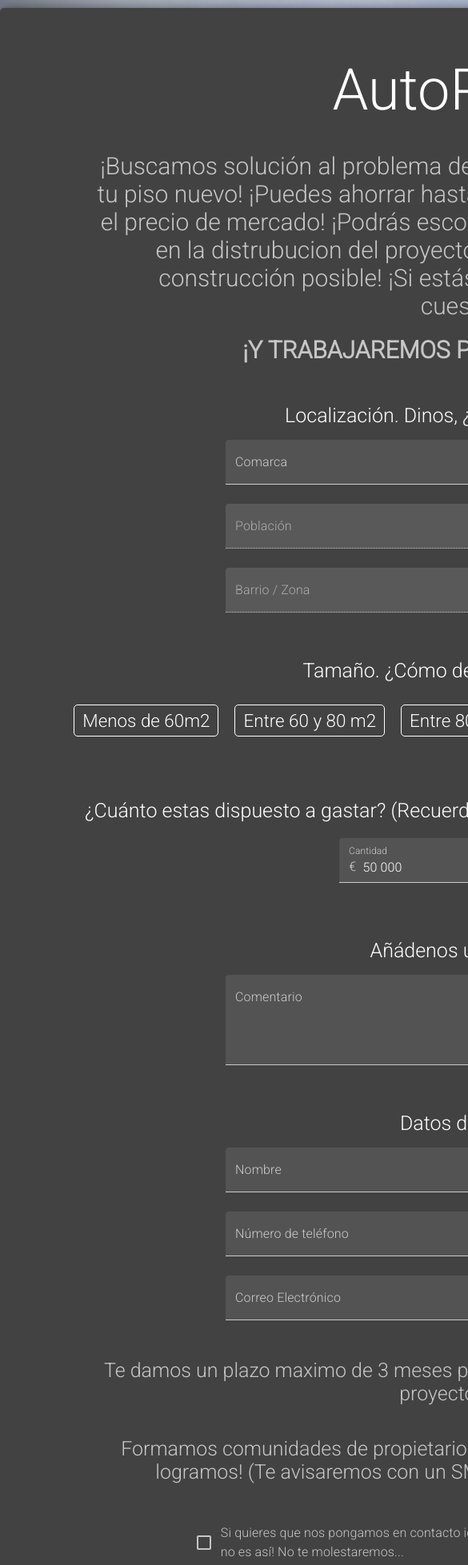
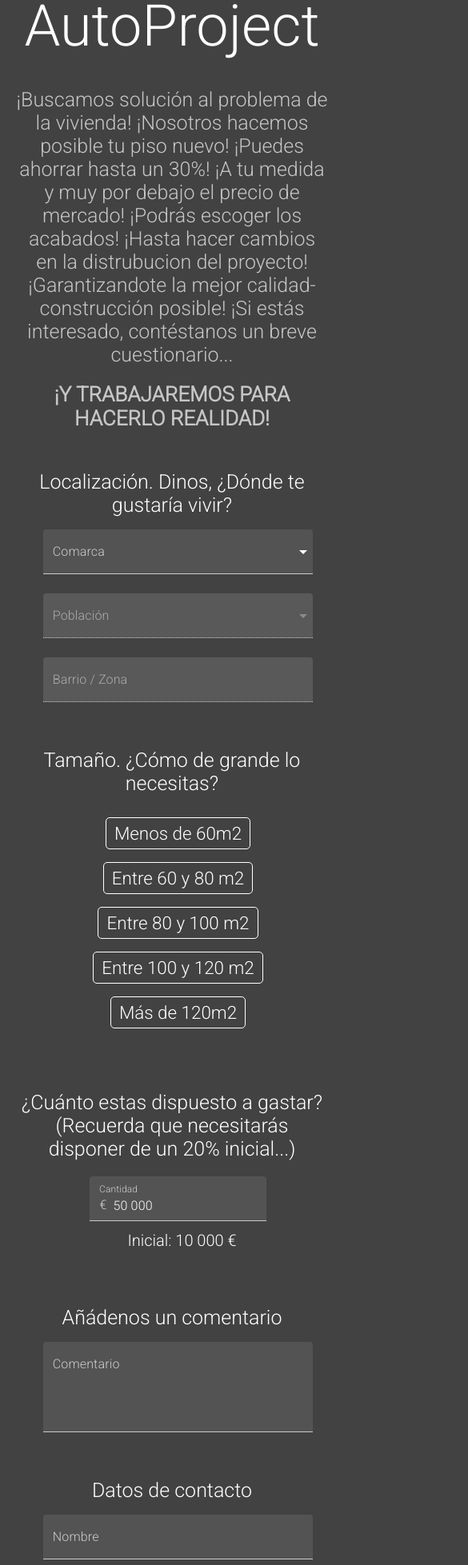
Before and after one commit to Xavierperals/autoproject, a React (Create React App) app: page / in a window 390 px wide. Shown: the part 40-1997 px from the top of the page at 80% size, 585 px wide, since content can reach past the window. Built offline with nearby package versions, Linux system fonts and the light colour scheme; no server answers.

Commit message:
responsive

```diff
--- a/src/App.scss
+++ b/src/App.scss
@@ -1,13 +1,35 @@
 .app {
+
+  @media (max-width: 700px) {
+    padding-left: 0;
+    padding-right: 0;
+  }
 
   .app-form-wrapper {
     background-color: #424242;
     padding: 50px;
     border-radius: 5px;
-    width: 1100px;
+    max-width: 1100px;
+    width: 100%;
     margin: 50px auto;
     -webkit-box-shadow: 6px 6px 16px 3px rgba(0,0,0,0.75);
     -moz-box-shadow: 6px 6px 16px 3px rgba(0,0,0,0.75);
     box-shadow: 6px 6px 16px 3px rgba(0,0,0,0.75);
+
+    transition: all 1s;
+
+    @media (max-width: 1300px) {
+      width: 80%;
+      max-width: none;
+      margin: 20px auto;
+
+      padding: 35px;
+    }
+
+    @media (max-width: 700px) {
+      width: 100%;
+      margin: 0;
+      padding: 20px;
+    }
   }
 }
--- a/src/components/autoproject-form/AutoProjectForm.scss
+++ b/src/components/autoproject-form/AutoProjectForm.scss
@@ -15,6 +15,10 @@
     margin-right: auto;
     margin-left: auto;
 
+    @media (max-width: 1300px) {
+      width: 90%;
+    }
+
     .input {
       color: white;
     }
--- a/src/components/description/Description.scss
+++ b/src/components/description/Description.scss
@@ -1,7 +1,6 @@
 
 .description {
   margin-top: 35px;
-  padding-left: 35px;
 
   color: rgba(255, 255, 255, 0.7);
 
@@ -13,6 +12,17 @@
     padding-left: 30px;
     padding-right: 30px;
     font-weight: 400;
+
+    @media (max-width: 1300px) {
+      padding-left: 15px;
+      padding-right: 15px;
+      font-size: 25px;
+    }
+
+    @media (max-width: 700px) {
+      padding-left: 0;
+      padding-right: 0;
+    }
   }
 
   .slogan {
@@ -21,5 +31,9 @@
     text-align: center;
     font-weight: 700;
     font-size: 30px;
+
+    @media (max-width: 1300px) {
+      font-size: 26px;
+    }
   }
 }
--- a/src/components/final-explanation/FinalExplanation.scss
+++ b/src/components/final-explanation/FinalExplanation.scss
@@ -1,8 +1,6 @@
 
 .final-explanation {
   margin-top: 35px;
-  padding-left: 35px;
-
   color: rgba(255, 255, 255, 0.7);
 
   p {
@@ -13,9 +11,18 @@
     padding-left: 30px;
     padding-right: 30px;
     font-weight: 400;
+
+    @media (max-width: 700px) {
+      padding-left: 10px;
+      padding-right: 10px;
+    }
   }
 
   .checkbox-wrapper {
     padding: 10px 15%;
+
+    @media (max-width: 700px) {
+      padding: 10px 15%;
+    }
   }
 }
```
